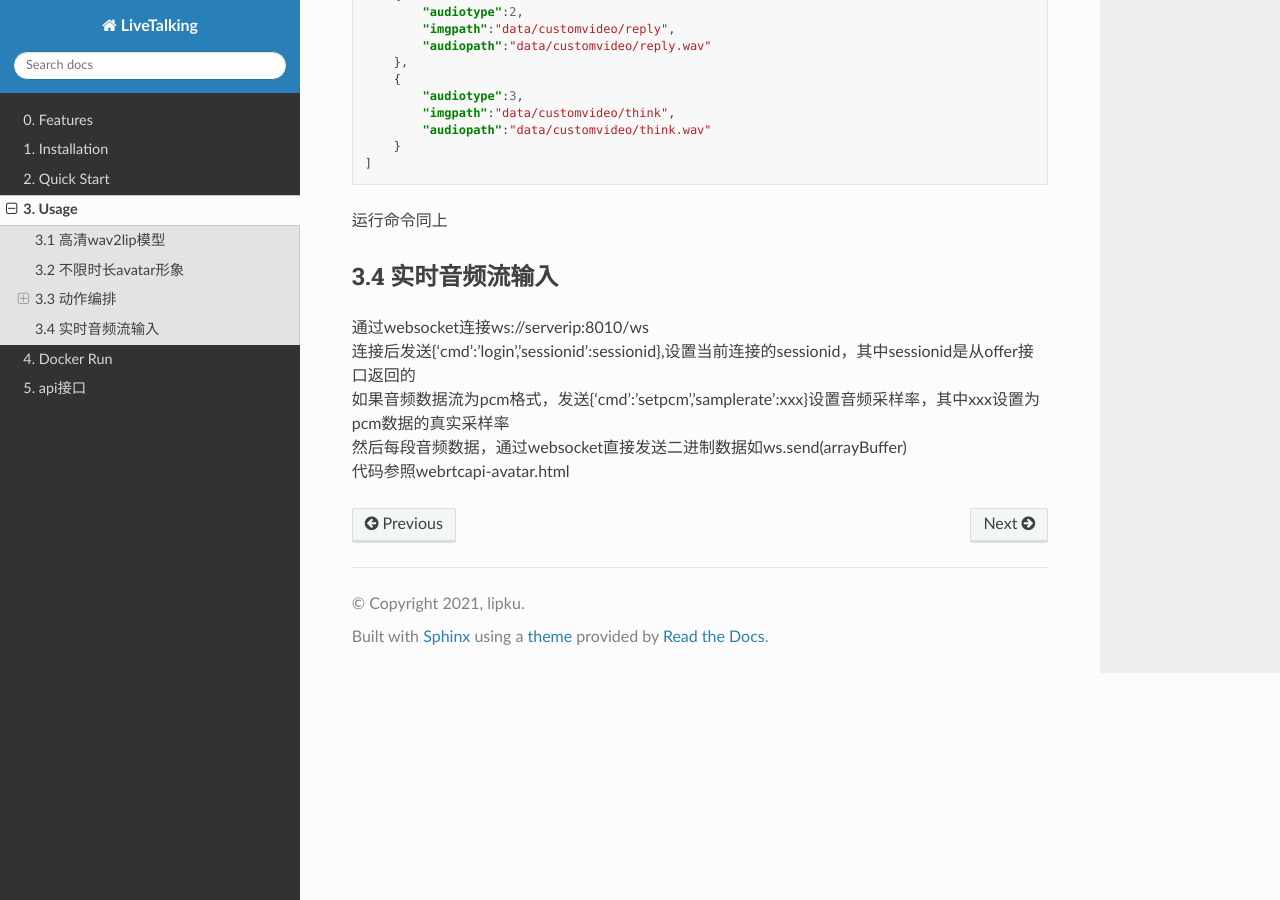
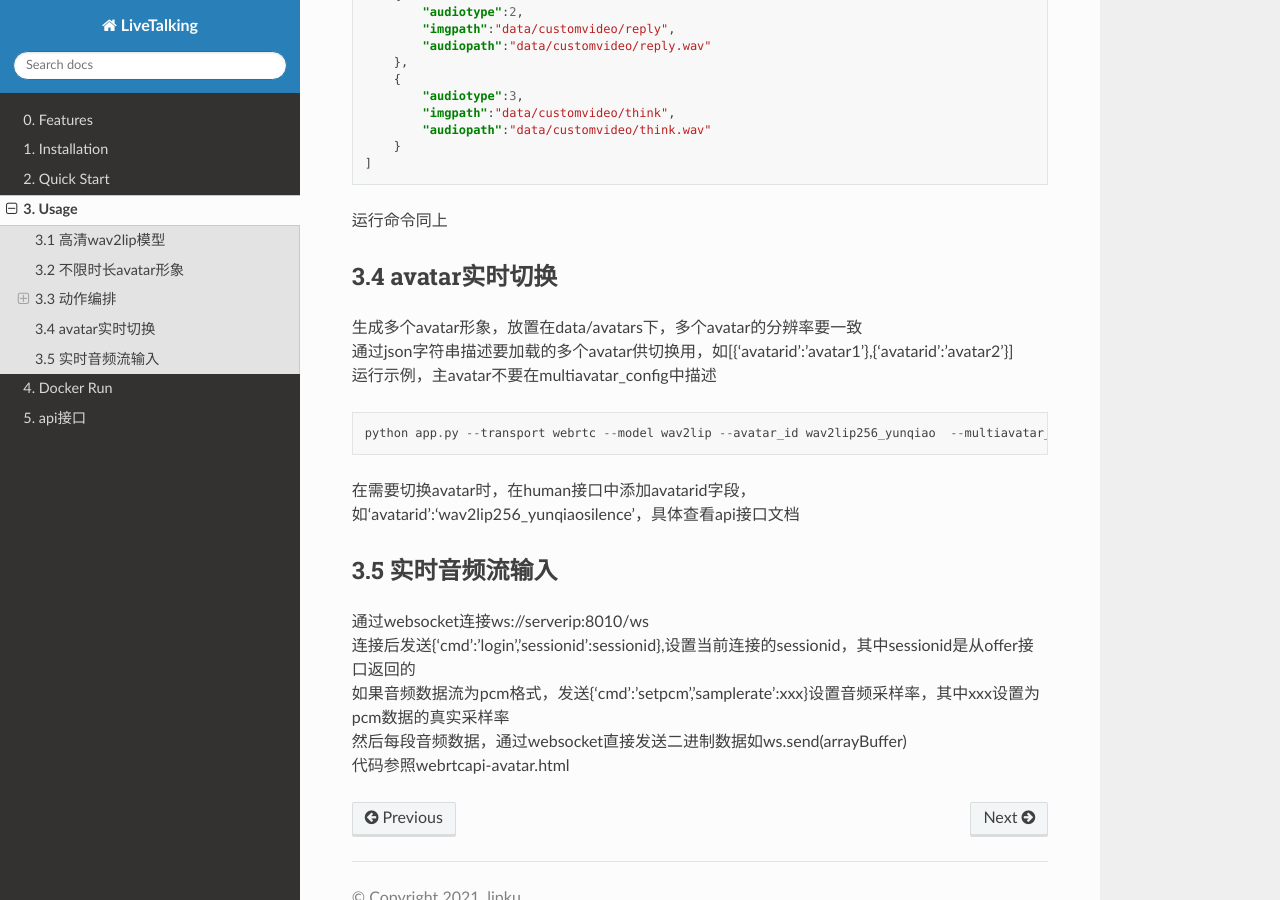
Before and after one commit to lipku/livetalking-doc, a Sphinx documentation site: the page built from docs/source/usage.md, in a window 1280 px wide and 900 px high, scrolled down 2755 px. Built offline with Sphinx 7.4.7 and the Read the Docs theme 3.1.0, drawn with Linux system fonts in a browser that asks for light colours.

Commit message:
update doc

````diff
--- a/docs/source/usage.md
+++ b/docs/source/usage.md
@@ -114,8 +114,16 @@ ffmpeg -i xxx.mp4 -vn -acodec pcm_s16le -ac 1 -ar 16000 data/customvideo/reply.w
 ```
 运行命令同上
 
+### 3.4 avatar实时切换
+生成多个avatar形象，放置在data/avatars下，多个avatar的分辨率要一致
+通过json字符串描述要加载的多个avatar供切换用，如[{'avatarid':'avatar1'},{'avatarid':'avatar2'}]
+运行示例，主avatar不要在multiavatar_config中描述
+```
+python app.py --transport webrtc --model wav2lip --avatar_id wav2lip256_yunqiao  --multiavatar_config [{\"avatarid\":\"wav2lip256_yunqiaosilence\"}]
+```
+在需要切换avatar时，在human接口中添加avatarid字段，如‘avatarid’:‘wav2lip256_yunqiaosilence’，具体查看api接口文档
 
-### 3.4 实时音频流输入
+### 3.5 实时音频流输入
 通过websocket连接ws://serverip:8010/ws
 连接后发送{'cmd':'login','sessionid':sessionid},设置当前连接的sessionid，其中sessionid是从offer接口返回的
 如果音频数据流为pcm格式，发送{'cmd':'setpcm','samplerate':xxx}设置音频采样率，其中xxx设置为pcm数据的真实采样率
````
Also changed, not shown: docs/source/api.md (+3 -1 lines).
